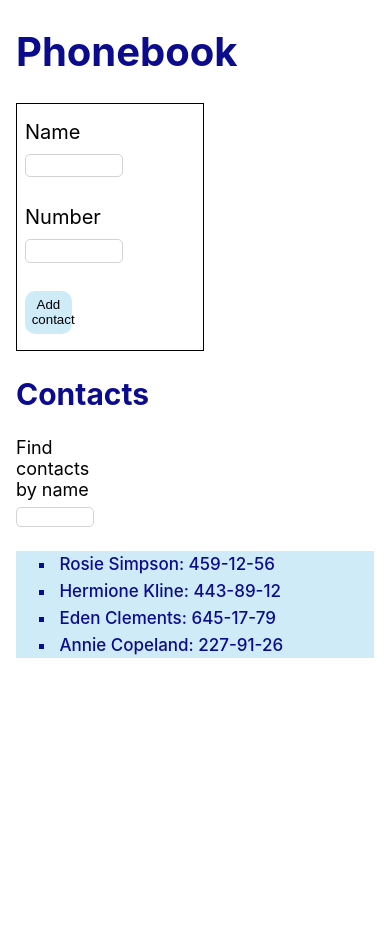
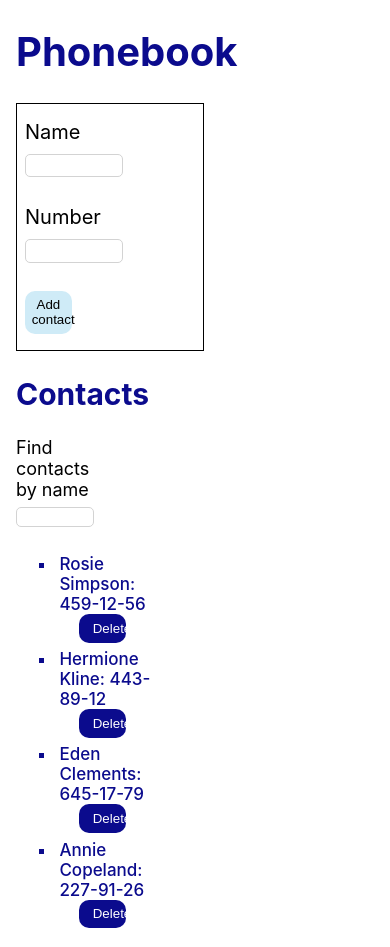
Before and after one commit to MalgorzataMarczynska/goit-react-hw-02-phonebook, a React (Create React App) app: page / in a window 390 px wide. Before the commit the page ends 844 px from the top, so only its background shows below. Built offline with nearby package versions, Linux system fonts and the light colour scheme.

Commit message:
phonebook deleting

```diff
--- a/src/components/App.jsx
+++ b/src/components/App.jsx
@@ -7,9 +7,7 @@ import { ContactForm } from './contact_form/ContactForm.js';
 
 // const INITIAL_STATE = {
 //   contacts: [],
-//   filter: '',
-//   name: '',
-//   number: '',
+//   filters: '',
 // };
 const INITIAL_STATE = {
   contacts: [
@@ -41,12 +39,23 @@ export class App extends React.Component {
   };
   handleSubmit = e => {
     e.preventDefault();
+    e.target.reset();
     const { name, number } = this.state;
     const nameId = nanoid();
     const contact = { id: nameId, name, number };
+    const isDuplicate = this.state.contacts.find(cont =>
+      cont.name.toLowerCase().includes(contact.name.toLowerCase())
+    );
     this.setState(state => {
+      if (isDuplicate) return alert(`${contact.name} is already in contacts`);
       const contacts = [...state.contacts, contact];
-      return { contacts, name: '', number: '' };
+      return { contacts };
+    });
+  };
+  removeContact = id => {
+    this.setState(state => {
+      const contacts = this.state.contacts.filter(item => item.id !== id);
+      return { contacts };
     });
   };
 
@@ -72,9 +81,15 @@ export class App extends React.Component {
           ></Filter>
           <ContactList>
             {filters === '' ? (
-              <ContactItem stateArray={this.state.contacts}></ContactItem>
+              <ContactItem
+                stateArray={this.state.contacts}
+                removeItem={this.removeContact}
+              ></ContactItem>
             ) : (
-              <ContactItem stateArray={this.state.filters}></ContactItem>
+              <ContactItem
+                stateArray={this.state.filters}
+                removeItem={this.removeContact}
+              ></ContactItem>
             )}
           </ContactList>
         </section>
--- a/src/components/contact_item/ContactItem.js
+++ b/src/components/contact_item/ContactItem.js
@@ -1,13 +1,23 @@
 import css from './ContactItem.module.css';
 import PropTypes from 'prop-types';
-export const ContactItem = ({ stateArray }) =>
+import React from 'react';
+
+export const ContactItem = ({ stateArray, removeItem }) =>
   stateArray.map(contact => {
     return (
       <li key={contact.id} className={css.listItem}>
         {contact.name}: {contact.number}
+        <button
+          type="button"
+          className={css.button}
+          onClick={() => removeItem(contact.id)}
+        >
+          Delete
+        </button>
       </li>
     );
   });
 ContactItem.propTypes = {
   stateArray: PropTypes.array,
+  removeItem: PropTypes.func,
 };
--- a/src/components/contact_item/ContactItem.module.css
+++ b/src/components/contact_item/ContactItem.module.css
@@ -3,4 +3,14 @@
   font-size: 17px;
   font-weight: 500;
   color: rgb(11, 11, 141);
+  list-style-type: square;
 }
+.button {
+  background-color: rgb(11, 11, 141);
+  color: white;
+  border: none;
+  border-radius: 10px;
+  padding: 0.5em 1em;
+  max-width: 12vw;
+  margin-left: 1.5em;
+}
--- a/src/components/contact_list/ContactList.module.css
+++ b/src/components/contact_list/ContactList.module.css
@@ -1,5 +1,5 @@
 .list {
   margin-top: 1.5em;
-  background-color: rgb(207, 235, 247);
+  max-width: 30vw;
   list-style-type: square;
 }
```
Also changed, not shown: src/components/contact_form/ContactForm.js (+7 -1 lines).
